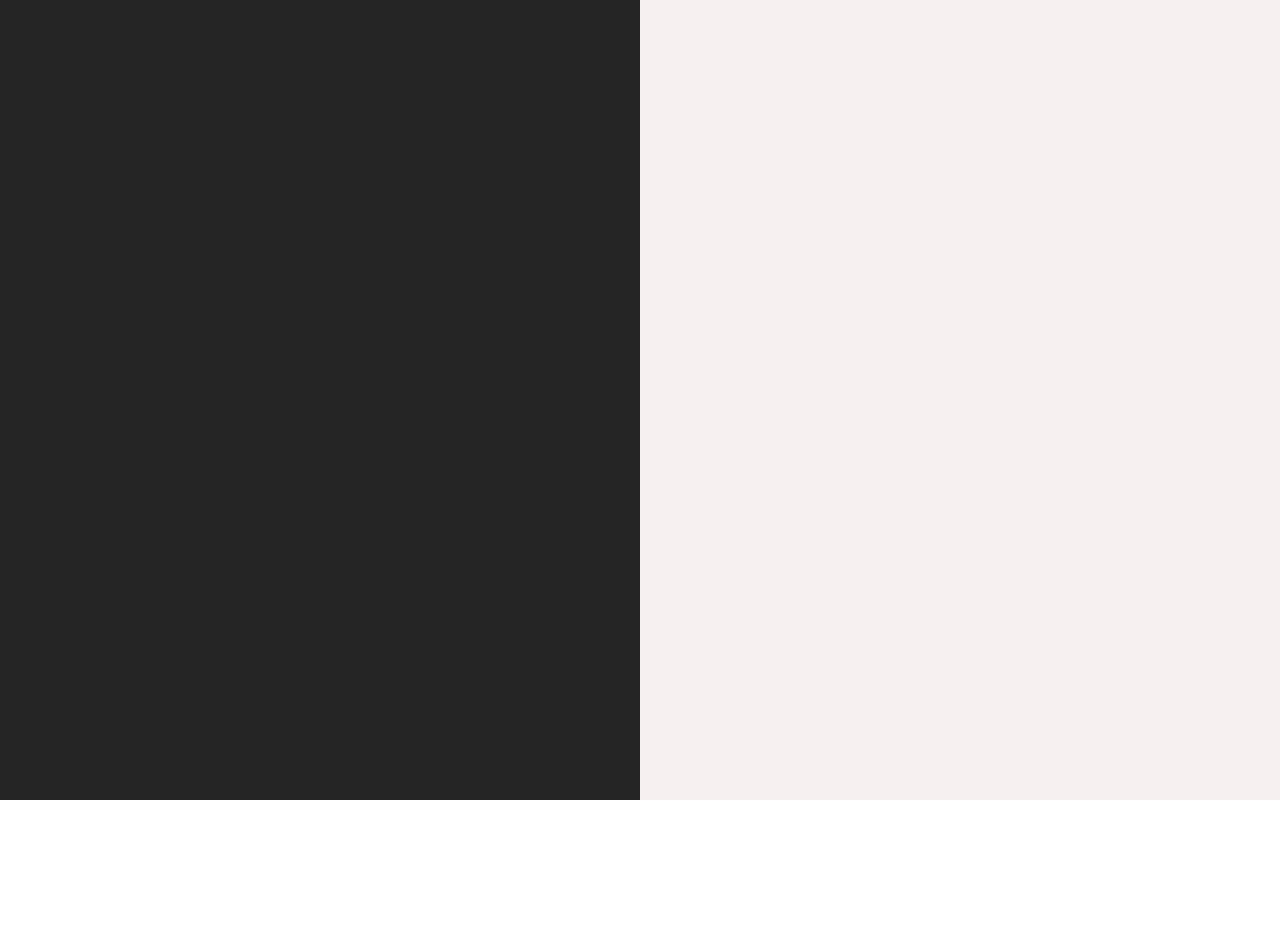
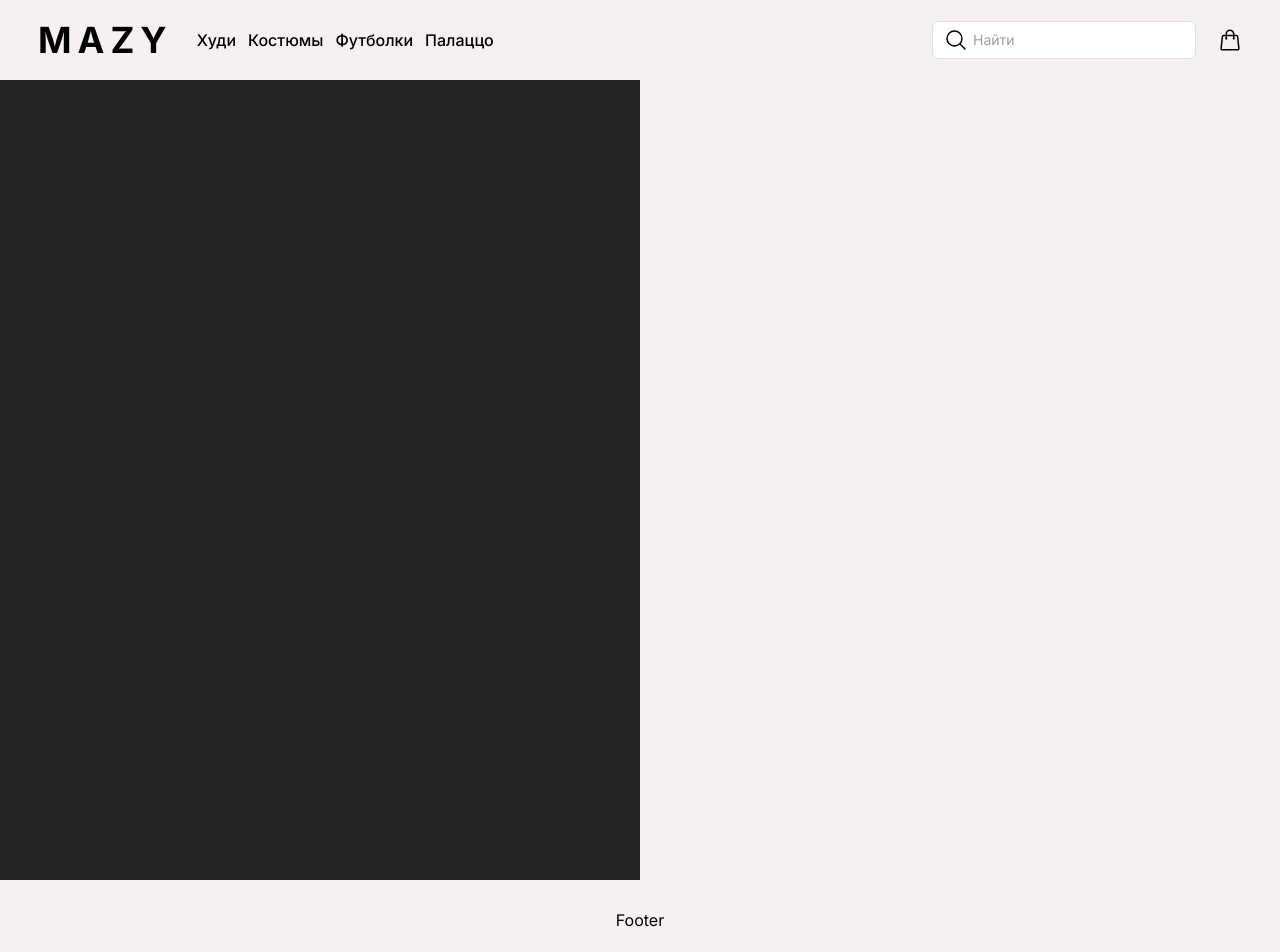
Before and after one commit to Lebedev-023046/online-shop, a Next.js app: page / in a window 1280 px wide. Shown: the top 952 px of the page. Before the commit the page ends 800 px from the top, so only its background shows below. Built offline with nearby package versions, Linux system fonts and the light colour scheme.

Commit message:
feat: add headre and footer to layout

```diff
--- a/app/layout.tsx
+++ b/app/layout.tsx
@@ -2,6 +2,8 @@
 import { Inter } from "next/font/google";
 
 import "./globals.css";
+import Footer from "@/components/Footer";
+import Header from "@/components/Header";
 import { Providers } from "@/providers";
 
 const inter = Inter({ subsets: ["latin"] });
@@ -11,11 +13,21 @@
   description: "Generated by create next app",
 };
 
-export default function RootLayout({ children }: { children: React.ReactNode }) {
+export default function RootLayout({
+  children,
+}: {
+  children: React.ReactNode;
+}) {
   return (
     <html lang="en">
       <body className={inter.className}>
-        <Providers>{children}</Providers>
+        <Providers>
+          <div>
+            <Header />
+            <main>{children}</main>
+            <Footer />
+          </div>
+        </Providers>
       </body>
     </html>
   );
```
